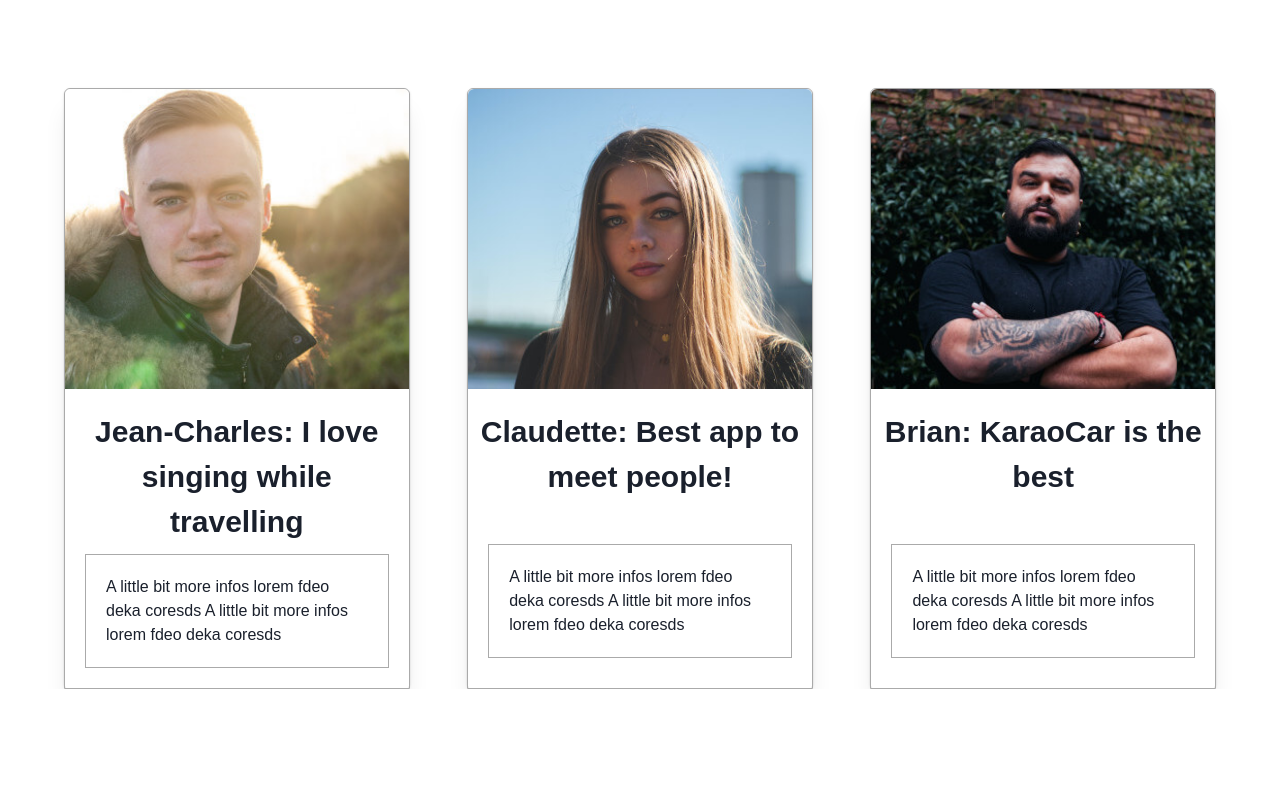
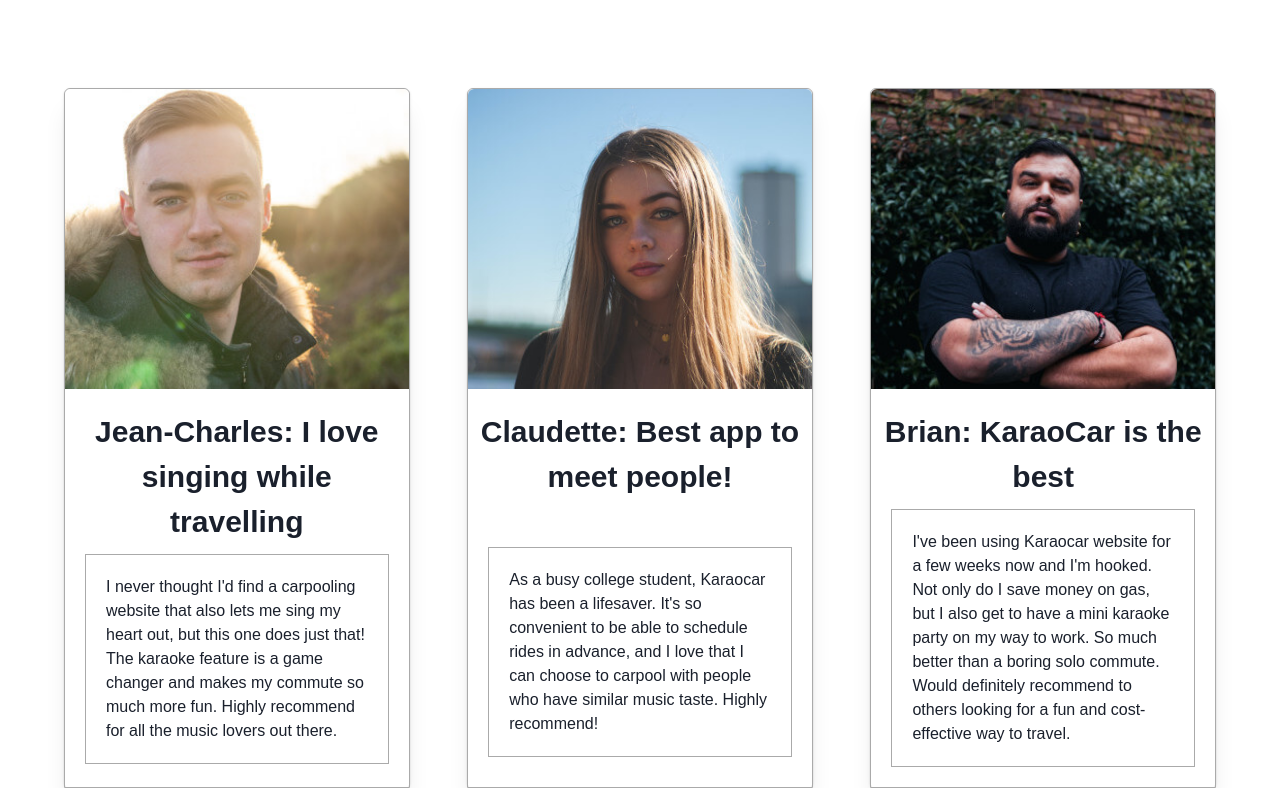
Before and after one commit to WildCodeSchool/2022-09-Orleans-CDA-Projet-KaraoCar, a React (Vite) app in the folder apps/frontend/web/: page / in a window 1280 px wide. Shown: the part 1775-2563 px from the top of the page. Before the commit the page ends 2464 px from the top, so only its background shows below. Built offline with nearby package versions, Linux system fonts and the light colour scheme.

Commit message:
feat: removed lorem on column cards

```diff
--- a/apps/frontend/web/src/pages/Home.tsx
+++ b/apps/frontend/web/src/pages/Home.tsx
@@ -241,21 +241,21 @@
             imgSrc={'/images/feedback-jean-charles.jpg'}
             headingText={'Jean-Charles: I love singing while travelling'}
             descText={
-              'A little bit more infos lorem fdeo deka coresds A little bit more infos lorem fdeo deka coresds'
+              'I never thought I\'d find a carpooling website that also lets me sing my heart out, but this one does just that! The karaoke feature is a game changer and makes my commute so much more fun. Highly recommend for all the music lovers out there.'
             }
           />
           <ColumnCard
             imgSrc={'/images/feedback-claudette.jpg'}
             headingText={'Claudette: Best app to meet people!'}
             descText={
-              'A little bit more infos lorem fdeo deka coresds A little bit more infos lorem fdeo deka coresds'
+              'As a busy college student, Karaocar has been a lifesaver. It\'s so convenient to be able to schedule rides in advance, and I love that I can choose to carpool with people who have similar music taste. Highly recommend!'
             }
           />
           <ColumnCard
             imgSrc={'/images/feedback-brian.jpg'}
             headingText={'Brian: KaraoCar is the best'}
             descText={
-              'A little bit more infos lorem fdeo deka coresds A little bit more infos lorem fdeo deka coresds'
+              'I\'ve been using Karaocar website for a few weeks now and I\'m hooked. Not only do I save money on gas, but I also get to have a mini karaoke party on my way to work. So much better than a boring solo commute. Would definitely recommend to others looking for a fun and cost-effective way to travel.'
             }
           />
         </Flex>
```
